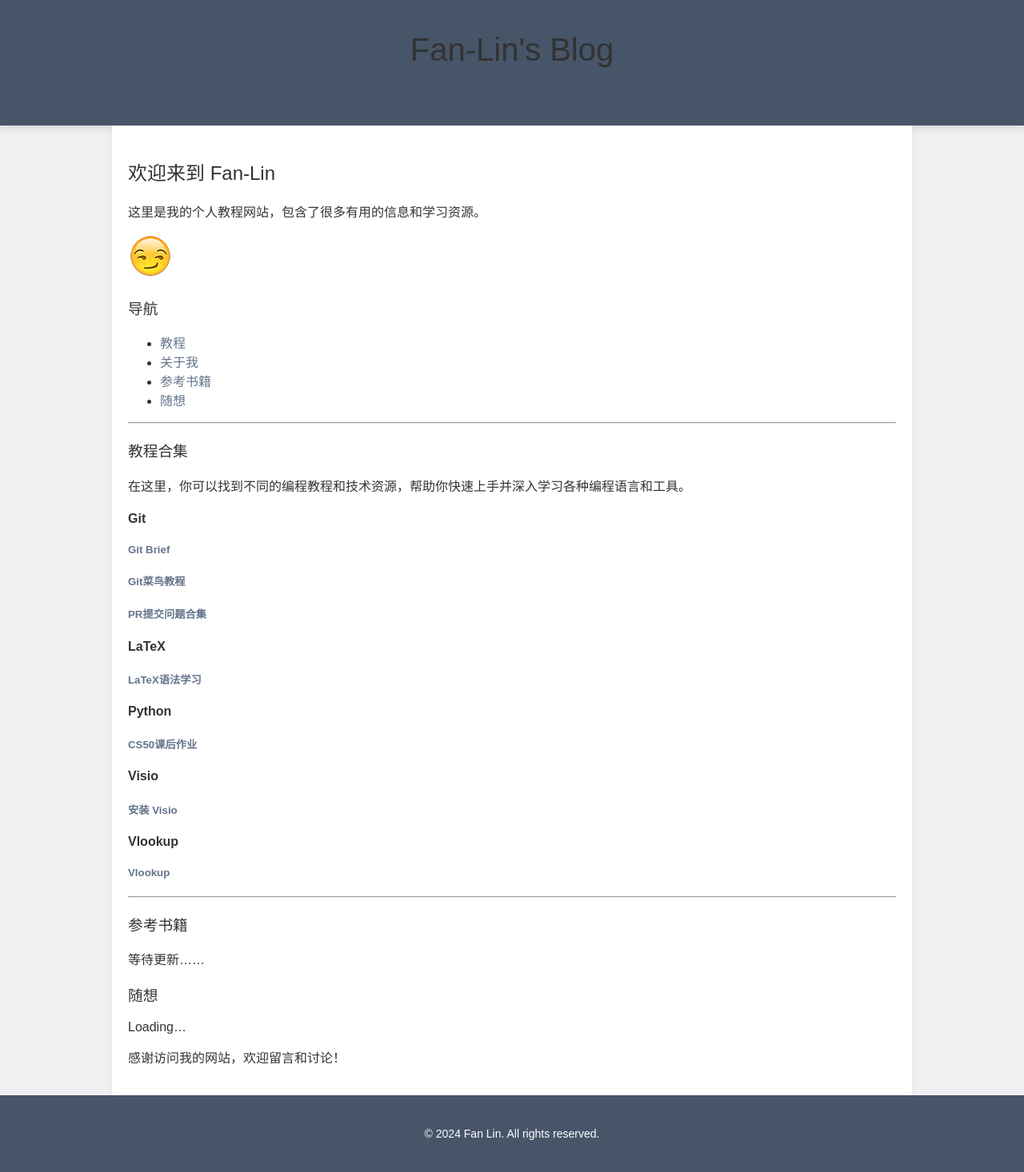
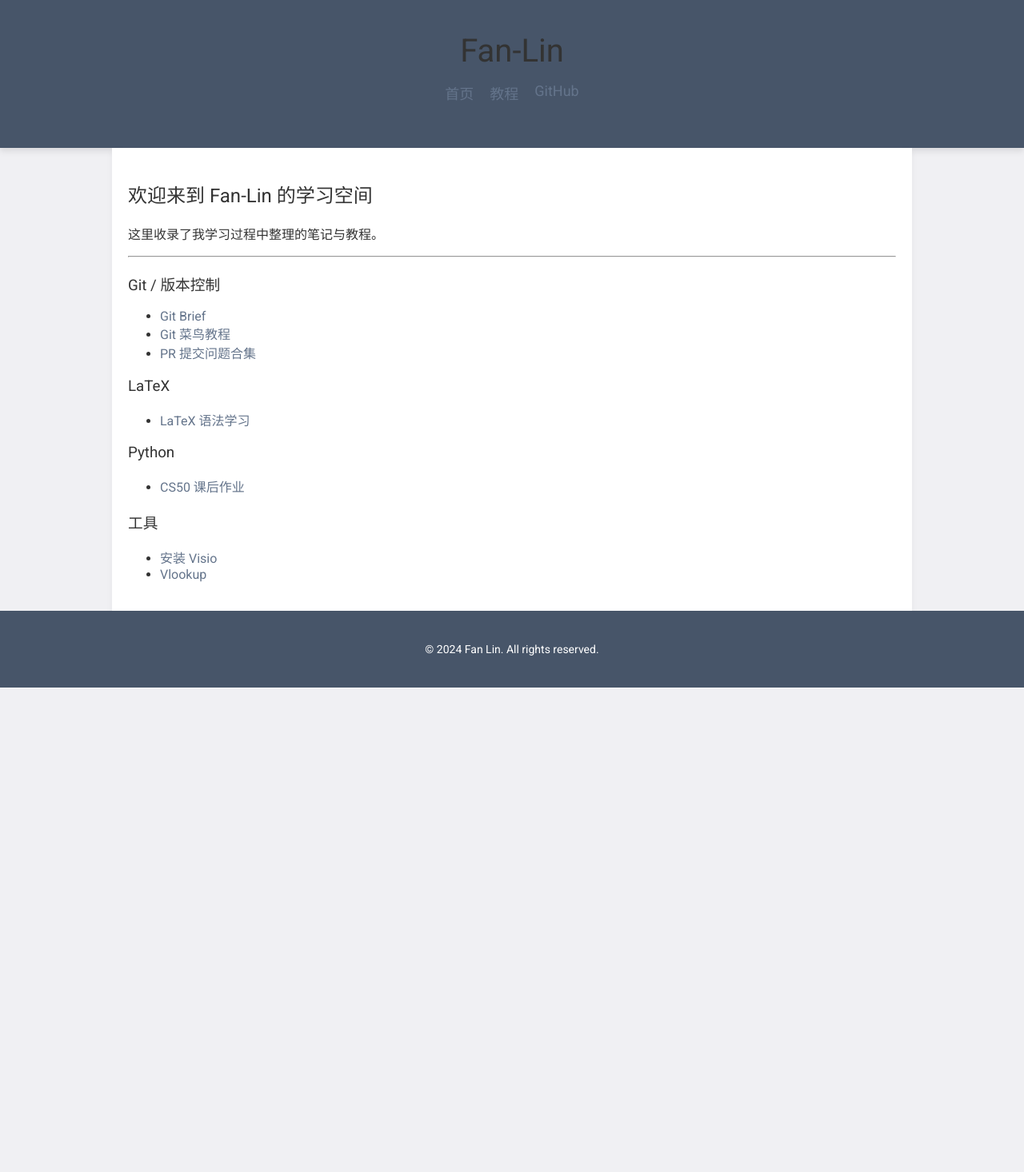
Before and after one commit to Fan-Lin/Fan-Lin.github.io, a Jekyll site: the page built from index.md, in a window 1280 px wide. Shown: the whole page at 80% size. Built offline with Jekyll 4.4.1, drawn with Linux system fonts in a browser that asks for light colours; after the commit the page ends 900 px from its top, so only the background shows below that.

Commit message:
[style] fix nav, heading hierarchy, font, layout

```diff
--- a/_config.yaml
+++ b/_config.yaml
@@ -1,7 +1,13 @@
-title: Fan-Lin's Blog
-description: 这是一个教程网站，包含了很多有用的信息。
-markdown: kramdown  # 使用 kramdown 来渲染 Markdown 文件
-theme: minima  # 使用 GitHub Pages 默认的 minima 主题
-url: "https://fan-lin.github.io"  # 网站的 URL
-baseurl: ""  # 如果是个人页则为空，如果是项目页，设置为"/仓库名"
-permalink: /:year/:month/:day/:title/  # 设置网址的显示格式
+title: Fan-Lin
+description: 个人教程与学习笔记
+markdown: kramdown
+url: "https://fan-lin.github.io"
+baseurl: ""
+
+navbar:
+  - text: 首页
+    url: /
+  - text: 教程
+    url: /tutorials/Gitbrief
+  - text: GitHub
+    url: https://github.com/Fan-Lin
--- a/assets/css/style.css
+++ b/assets/css/style.css
@@ -1,6 +1,6 @@
 /* 基本字体和背景设置 */
 body {
-  font-family: 'Arial', sans-serif;
+  font-family: 'Roboto', Arial, sans-serif;
   background-color: #f0f0f3; /* 更柔和的浅灰色背景 */
   color: #333; /* 深灰色文字，低调且清晰 */
   margin: 0;
@@ -50,9 +50,8 @@ main {
   padding: 20px;
   background-color: #ffffff; /* 白色背景 */
   box-shadow: 0 4px 8px rgba(0, 0, 0, 0.05); /* 浅灰色阴影 */
-  max-width: 80%; /* 主体内容最大宽度为页面的 80% */
-  margin: 0 auto;
-  text-align: justify; /* 文本左右对齐 */
+  max-width: 860px;
+  margin: 20px auto;
 }
 
 /* 导航栏优化 */
--- a/index.md
+++ b/index.md
@@ -3,57 +3,27 @@ layout: default
 title: 首页
 ---
 
-## 欢迎来到 Fan-Lin
+## 欢迎来到 Fan-Lin 的学习空间
 
-这里是我的个人教程网站，包含了很多有用的信息和学习资源。
-
-![欢迎图片](assets/images/logo.png)
-
-### 导航
-
-- [教程](tutorials/)
-- [关于我](https://github.com/Fan-Lin)
-- [参考书籍](#参考书籍)
-- [随想](#随想)
+这里收录了我学习过程中整理的笔记与教程。
 
 ---
 
-### 教程合集
+### Git / 版本控制
 
-在这里，你可以找到不同的编程教程和技术资源，帮助你快速上手并深入学习各种编程语言和工具。
+- [Git Brief](tutorials/Gitbrief.md)
+- [Git 菜鸟教程](tutorials/Git菜鸟教程.md)
+- [PR 提交问题合集](tutorials/PR提交问题合集.md)
 
-#### Git
+### LaTeX
 
-##### [Git Brief](tutorials/Gitbrief.md)
+- [LaTeX 语法学习](tutorials/LaTeX语法学习.md)
 
-##### [Git菜鸟教程](tutorials/Git菜鸟教程.md)
+### Python
 
-##### [PR提交问题合集](tutorials/PR提交问题合集.md)
+- [CS50 课后作业](tutorials/CS50课后作业.md)
 
-#### LaTeX
+### 工具
 
-##### [LaTeX语法学习](tutorials/LaTeX语法学习.md)
-
-#### Python
-
-##### [CS50课后作业](tutorials/CS50课后作业.md)
-
-#### Visio
-
-##### [安装 Visio](tutorials/安装Visio.md)
-
-#### Vlookup
-
-##### [Vlookup](tutorials/vlookup.md)
-
----
-
-### 参考书籍
-
-等待更新……
-
-### 随想
-
-Loading...
-
-感谢访问我的网站，欢迎留言和讨论！
+- [安装 Visio](tutorials/安装Visio.md)
+- [Vlookup](tutorials/vlookup.md)
```
